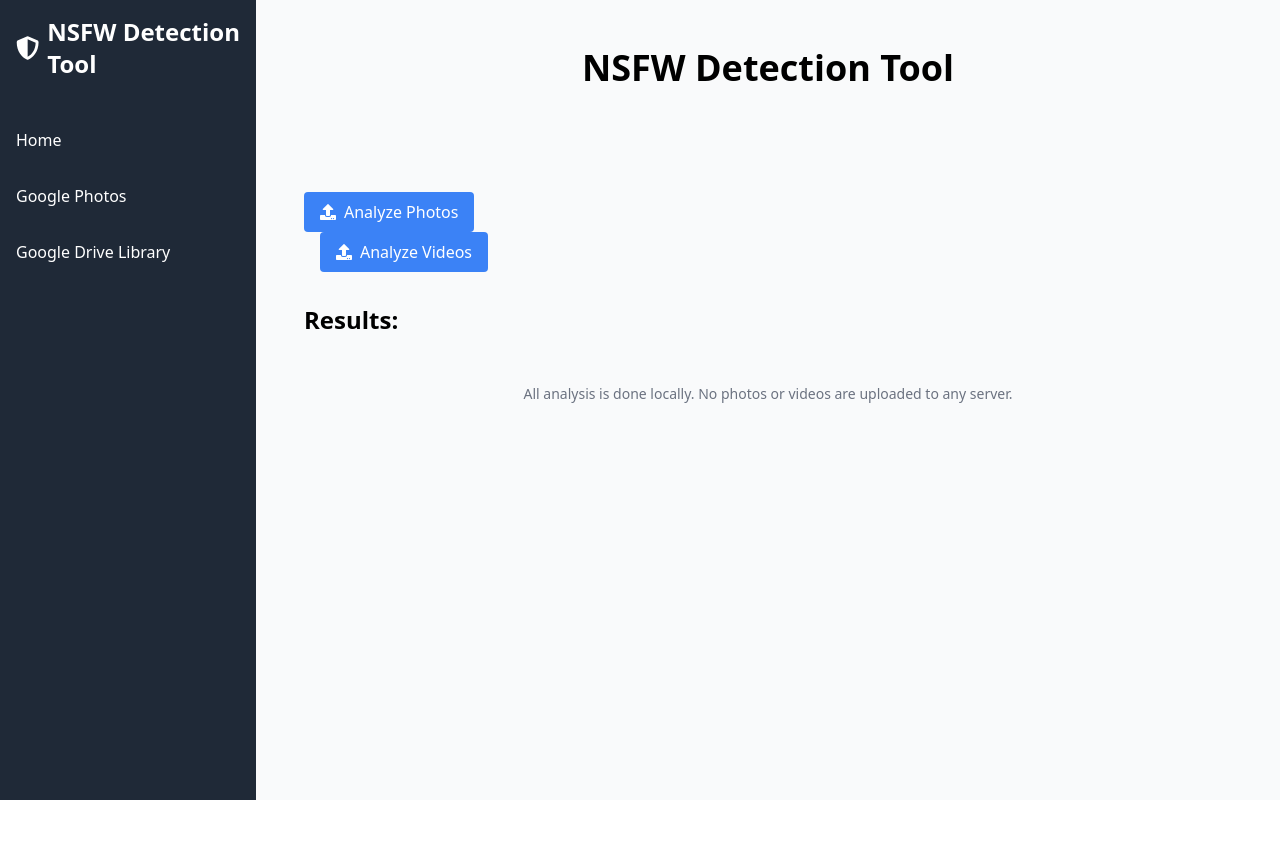
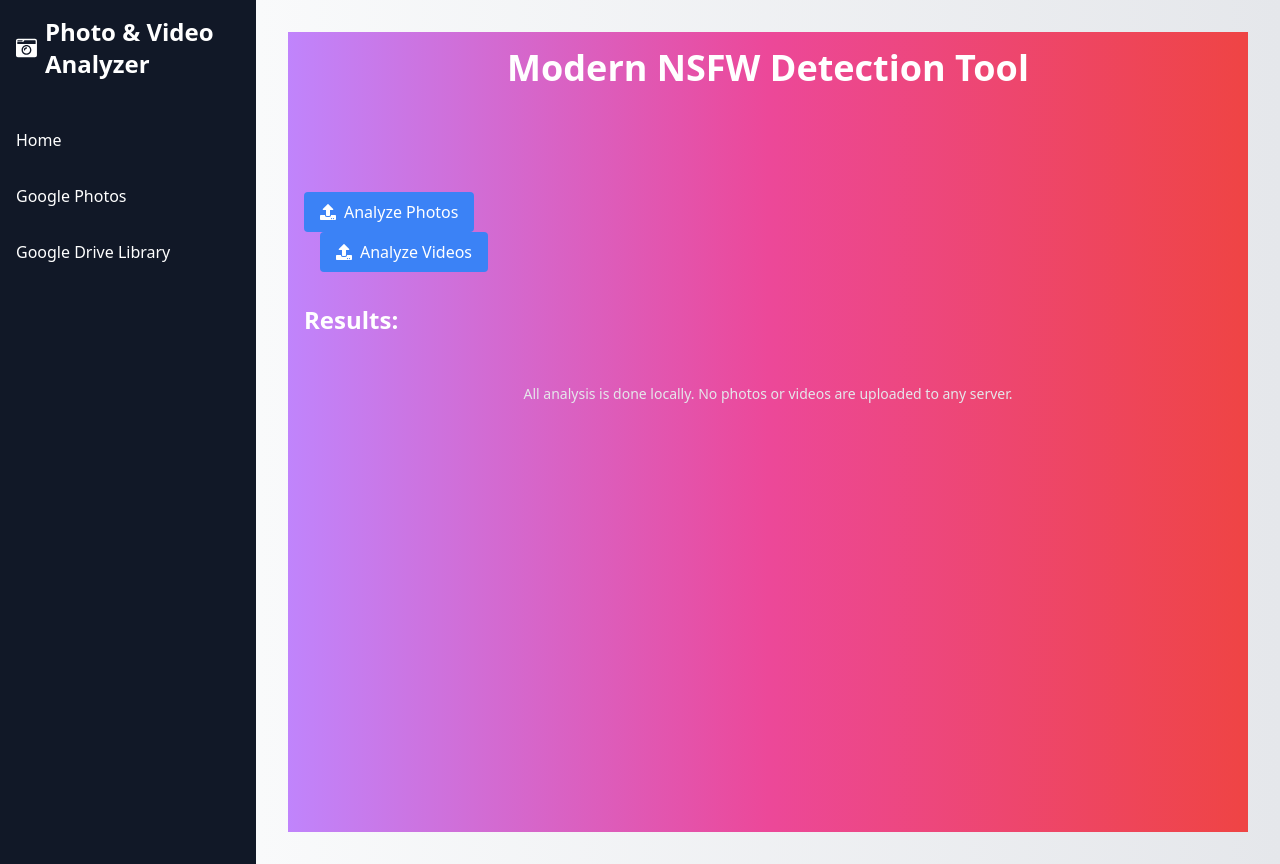
Before and after one commit to GPT-Engineer-App/nsfw-detective, a React (Vite) app: page / in a window 1280 px wide. Before the commit the page ends 800 px from the top, so only its background shows below. Built offline with nearby package versions, Linux system fonts and the light colour scheme.

Commit message:
Updated Index.jsx and Sidebar.jsx for a modern aesthetic with a suggestive background. Changed the app name to "Photo & Video Analyzer" and updated the logo.

```diff
--- a/src/components/layouts/Sidebar.jsx
+++ b/src/components/layouts/Sidebar.jsx
@@ -1,14 +1,14 @@
 import React from 'react';
-import { FaShieldAlt } from 'react-icons/fa';
+import { FaCameraRetro } from 'react-icons/fa';
 import { Link } from 'react-router-dom';
 
 const Sidebar = ({ children }) => {
   return (
     <div className="flex">
-      <aside className="w-64 bg-gray-800 text-white min-h-screen">
+      <aside className="w-64 bg-gray-900 text-white min-h-screen">
         <div className="p-4 flex items-center">
-          <FaShieldAlt className="text-3xl mr-2" />
-          <span className="text-2xl font-bold">NSFW Detection Tool</span>
+          <FaCameraRetro className="text-3xl mr-2" />
+          <span className="text-2xl font-bold">Photo & Video Analyzer</span>
         </div>
         <nav className="mt-4">
           <ul>
@@ -19,13 +19,12 @@ const Sidebar = ({ children }) => {
               <Link to="/google-photos">Google Photos</Link>
             </li>
             <li className="p-4 hover:bg-gray-700">
-              <Link to="/google-drive">Google Drive Library</Link> {/* New Navigation Item */}
+              <Link to="/google-drive">Google Drive Library</Link>
             </li>
-            {/* Add more navigation items here if needed */}
           </ul>
         </nav>
       </aside>
-      <main className="flex-1 p-8 bg-gray-50">
+      <main className="flex-1 p-8 bg-gradient-to-r from-gray-50 to-gray-200">
         {children}
       </main>
     </div>
--- a/src/pages/Index.jsx
+++ b/src/pages/Index.jsx
@@ -132,9 +132,9 @@ const Index = () => {
 
   return (
     <GoogleOAuthProvider clientId="329036519915-nhnl3ujtpp584uhmsvuqifu20076sqsa.apps.googleusercontent.com">
-      <div className="container mx-auto p-4">
+      <div className="container mx-auto p-4 bg-gradient-to-r from-purple-400 via-pink-500 to-red-500 min-h-screen text-white">
         <header className="text-center mb-8">
-          <h1 className="text-4xl font-bold">NSFW Detection Tool</h1>
+          <h1 className="text-4xl font-bold">Modern NSFW Detection Tool</h1>
         </header>
         <section className="mb-8">
           {!isLoggedIn ? (
@@ -191,7 +191,7 @@ const Index = () => {
             ))}
           </div>
         </section>
-        <footer className="mt-8 text-center text-sm text-gray-500">
+        <footer className="mt-8 text-center text-sm text-gray-200">
           <p>All analysis is done locally. No photos or videos are uploaded to any server.</p>
         </footer>
       </div>
```
Also changed, not shown: public/images/photo-video-analyzer-logo.png.
